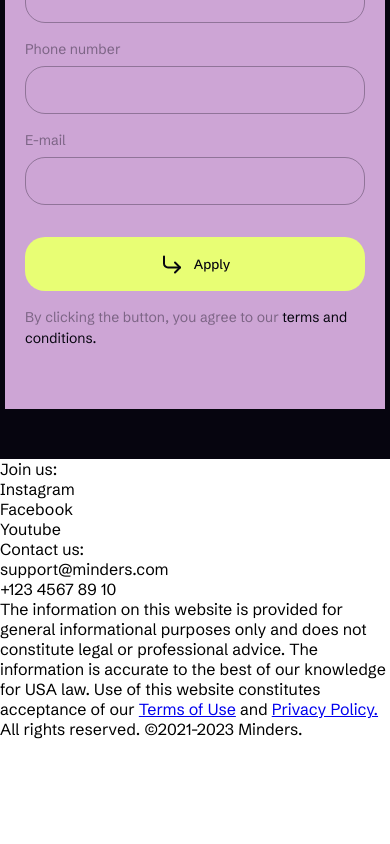
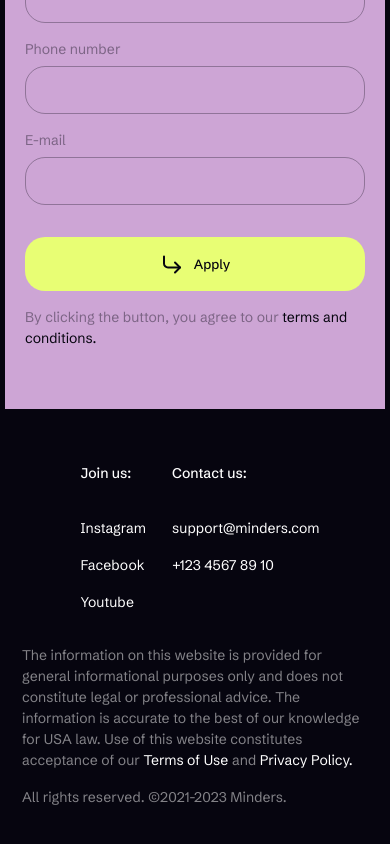
Before and after one commit to divanini/minders, a plain HTML site: page index.html in a window 390 px wide. Shown: the part 3838-4682 px from the top of the page. Before the commit the page ends 4577 px from the top, so only its background shows below. Drawn offline with Linux system fonts and the light colour scheme.

Commit message:
footer-full

```diff
--- a/app.js
+++ b/app.js
@@ -69,3 +69,19 @@ moreButtons.forEach((button, index) => {
         applyButton.style.boxShadow = '';
         applyButton.style.cursor = '';
     });
+
+    applyButton.addEventListener('click', () => {
+      let allInputsFilled = true;
+
+      formInputs.forEach(input => {
+          if (input.value.trim() === '') {
+              allInputsFilled = false;
+          }
+      });
+
+      if (allInputsFilled) {
+          formInputs.forEach(input => {
+              input.value = '';
+          });
+      }
+  });
--- a/style.css
+++ b/style.css
@@ -791,6 +791,122 @@ nav {
         font-size: 30px;
         line-height: 40px;
     }
+}
 
+footer {
+    background: var(--neutral-black, #06050F);
+    padding: 1px 100px 70px 100px;
+}
 
+.footer__top {
+    display: flex;
+    align-items: center;
+    justify-content: space-around;
+    color: white
 }
+
+.footer__top-main {
+    display: flex;
+    color: white;
+}
+
+.footer__top-join, .footer__top-contact, .footer__top-main-text {
+    width: 33%;
+}
+
+.footer__top-contact {
+    width: 50%;
+}
+
+.footer__top-main-text {
+    width: 50%;
+}
+
+.footer__top-contact {
+    /* margin-left: 100px; */
+}
+
+.footer__top-join, .footer__top-contact {
+    display: flex;
+    flex-direction: column;
+    gap: 2rem;
+}
+
+.footer-main-title {
+    color: var(--neutral-white, #FFF);
+    font-weight: 500;
+    line-height: 26px;
+}
+
+.footer-main-wrapper {
+    display: flex;
+    flex-direction: column;
+    gap: 1rem;
+}
+
+.footer-main-link {
+    cursor: pointer;
+    color: var(--neutral-white, #FFF);
+    font-size: 14px;
+    line-height: 21px;
+}
+
+.footer-main-link:hover {
+    background-image: linear-gradient(304deg, #CDA5D5 0%, #FBE4FF 47.40%, #E8FE74 100%);
+    -webkit-background-clip: text;
+    -webkit-text-fill-color: transparent;
+}
+
+.footer__top-main-text-desc {
+    color: var(--neutral-white-50, rgba(255, 255, 255, 0.50));
+    font-size: 14px;
+    line-height: 21px;
+}
+
+.footer__top-main-text-desc a {
+    color: var(--neutral-white, #FFF);
+    text-decoration: none;
+}
+
+.footer__rights {
+    color: var(--neutral-white-50, rgba(255, 255, 255, 0.50));
+    font-size: 14px;
+    margin-top: 1rem;
+    line-height: 21px;
+}
+
+@media (max-width: 960px) {
+    .footer__top {
+        flex-direction: column;
+        gap: 2rem;
+    }
+
+    .footer__top-main {
+        gap: 3rem;
+    }
+
+    footer {
+        padding: 1px 10px 70px 10px;
+    }
+
+    .footer__top-main-text {
+        width: 100%;
+        padding-inline: 110px;
+    }
+}
+
+@media (max-width: 620px) {
+    .footer__top-main-text {
+        width: 100%;
+        padding-inline: 20px;
+    }
+
+    .footer__top-main {
+        gap: 1rem;
+        font-size: 14px;
+    }
+
+    footer {
+        padding: 1px 2px 50px 2px;
+    }
+}
```
